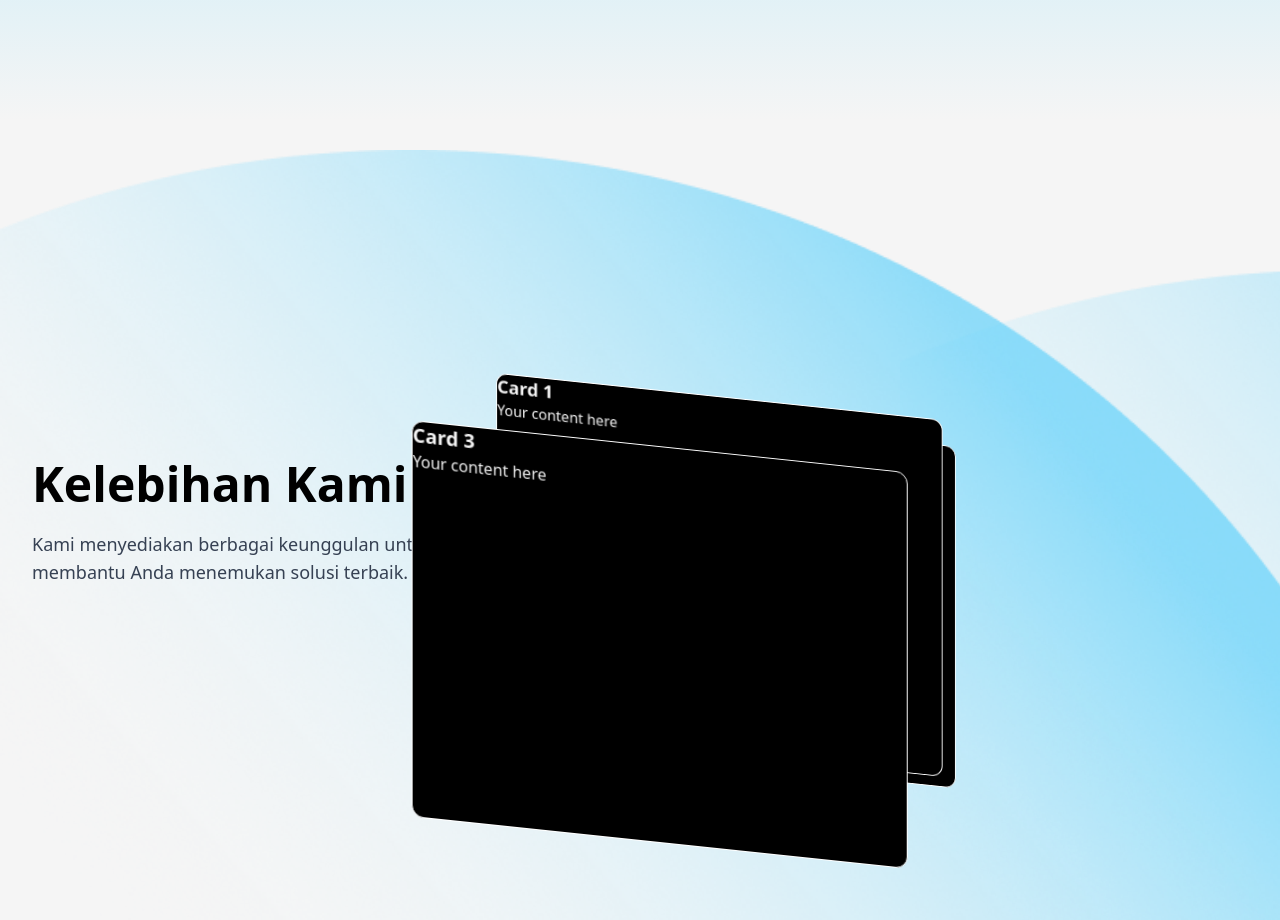
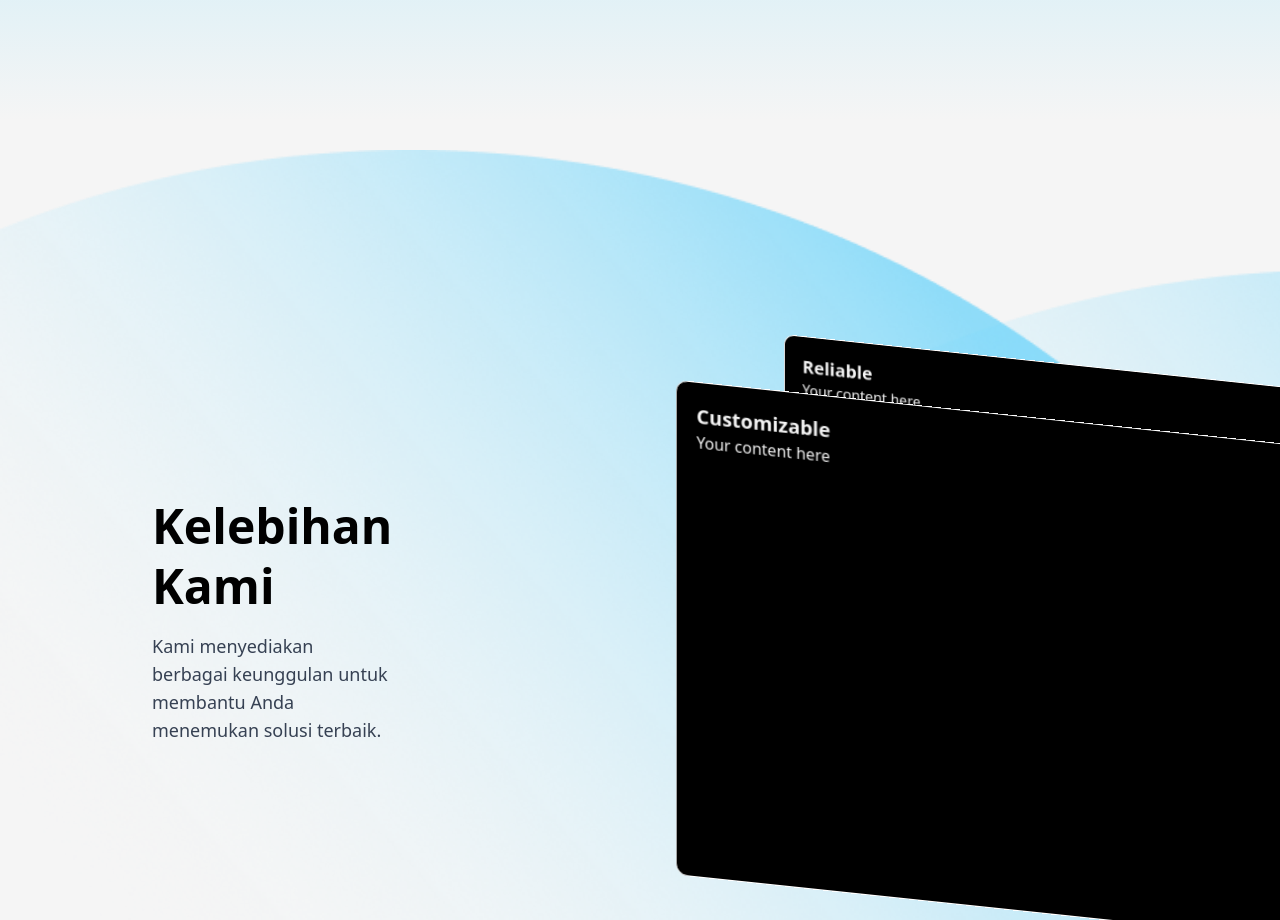
Before and after one commit to InsanBusted/hackathon-uin, a Next.js app: page / in a window 1280 px wide. Shown: the part 680-1600 px from the top of the page. Built offline with nearby package versions, Linux system fonts and the light colour scheme.

Commit message:
edit AdventagePage

```diff
--- a/app/components/home/advantage/page.tsx
+++ b/app/components/home/advantage/page.tsx
@@ -21,43 +21,46 @@ const Advantage = () => {
       }}
       className="relative w-full h-[100vh] flex px-8 overflow-hidden bg-[#F5F5F5]"
     >
-      <div className="flex items-center w-full">
-
+      <div className="flex items-center w-full gap-10">
         {/* Left Side — Title */}
-        <div className="flex flex-col justify-center">
+        <div className="flex flex-col max-w-lg mt-[200px] ms-30">
           <h2 className="text-4xl md:text-5xl font-semibold text-black leading-tight">
             Kelebihan Kami
           </h2>
-          <p className="mt-4 text-gray-700 text-lg max-w-md">
-            Kami menyediakan berbagai keunggulan untuk membantu Anda menemukan solusi terbaik.
+          <p className="mt-4 text-gray-700 text-lg">
+            Kami menyediakan berbagai keunggulan untuk membantu Anda menemukan
+            solusi terbaik.
           </p>
         </div>
 
         {/* Right Side — Cards */}
-        <div className="flex justify-center lg:justify-end">
-          <div className="relative h-[500px] w-[350px] md:w-[400px]">
+        <div className="relative w-full">
+          <div className="flex justify-around ms-[500px]">
+            <div className="relative h-[600px] w-[450px] md:w-[400px]">
               <CardSwap
-              cardDistance={60}
-              verticalDistance={70}
+                cardDistance={70}
+                verticalDistance={80}
                 delay={5000}
                 pauseOnHover={false}
+                height={500}
+                width={700}
               >
-              <Card>
-                <h3 className="text-xl font-bold">Card 1</h3>
+                <Card className="p-5">
+                  <h3 className="text-xl font-bold">Reliable</h3>
                   <p>Your content here</p>
                 </Card>
-              <Card>
-                <h3 className="text-xl font-bold">Card 2</h3>
+                <Card className="p-5">
+                  <h3 className="text-xl font-bold">Smooth</h3>
                   <p>Your content here</p>
                 </Card>
-              <Card>
-                <h3 className="text-xl font-bold">Card 3</h3>
+                <Card className="p-5">
+                  <h3 className="text-xl font-bold">Customizable</h3>
                   <p>Your content here</p>
                 </Card>
               </CardSwap>
             </div>
           </div>
-
+        </div>
       </div>
     </div>
   );
```
Lines whose indentation alone changed are shown as unchanged.
